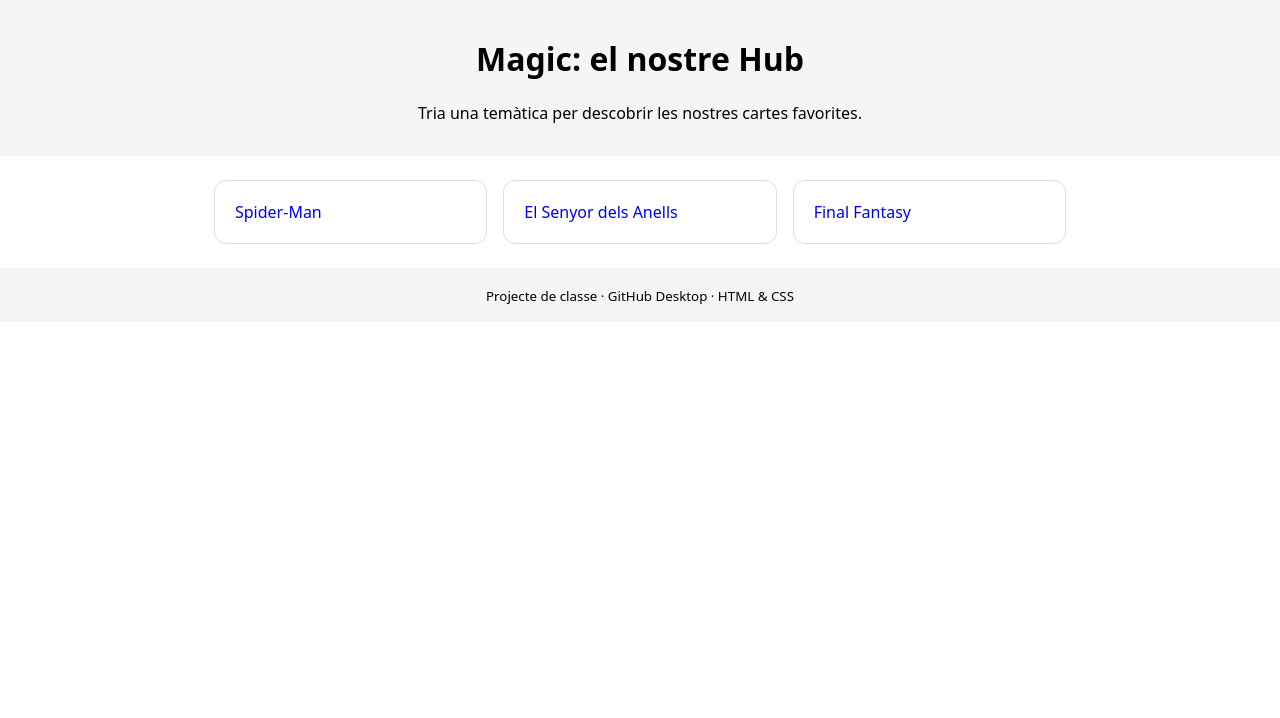
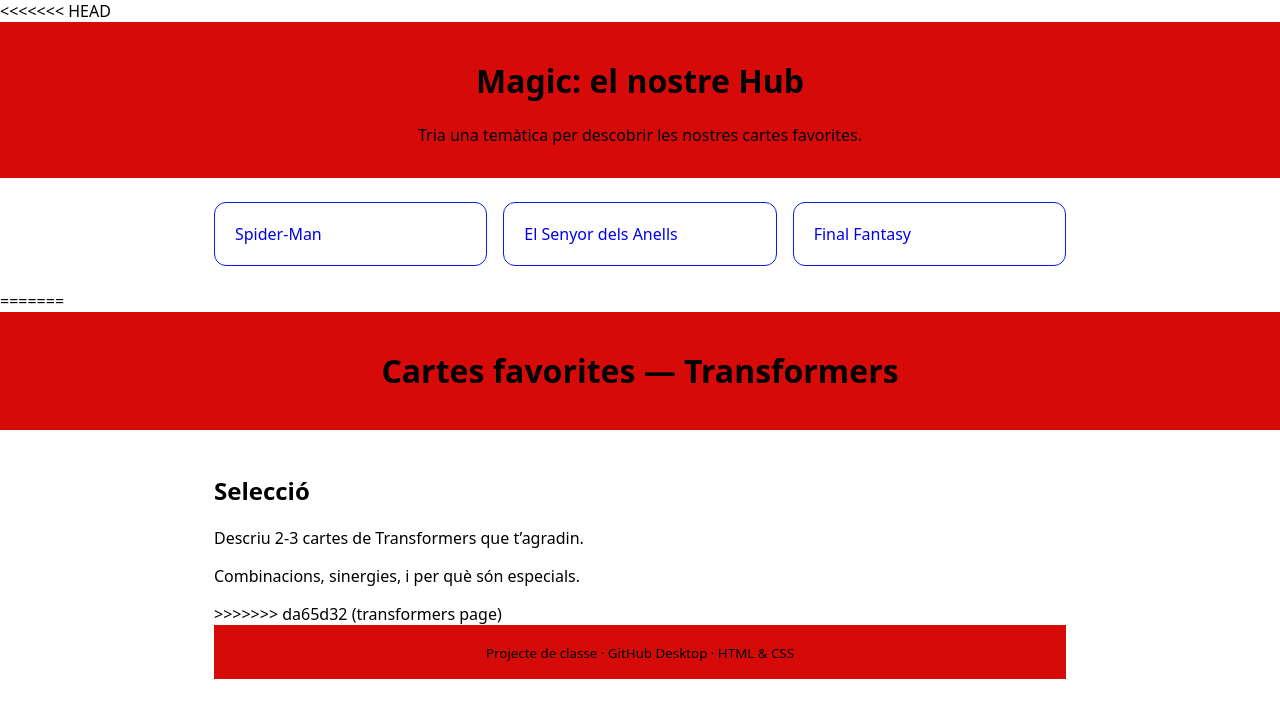
Before and after one commit to Llucfuez/magic-hub, a plain HTML site: page index.html in a window 1280 px wide. Drawn offline with Linux system fonts and the light colour scheme; files that its build step writes are made by us from their sources.

Commit message:
commit 1

```diff
--- a/index.html
+++ b/index.html
@@ -1,5 +1,6 @@
 <!DOCTYPE html>
 <html lang="ca">
+<<<<<<< HEAD
   <head>
     <meta charset="utf-8" />
     <meta name="viewport" content="width=device-width, initial-scale=1" />
@@ -19,6 +20,27 @@
         <a class="card" href="#" id="btn-ff">Final Fantasy</a>
       </nav>
     </main>
+=======
+<head>
+  <meta charset="utf-8" />
+  <meta name="viewport" content="width=device-width, initial-scale=1" />
+  <title>Magic: Transformer</title>
+  <link rel="stylesheet" href="styles/main.css" />
+  <link rel="stylesheet" href="styles/theme-transformers.css" />
+
+</head>
+<body>
+  <header>
+    <h1>Cartes favorites — Transformers</h1>
+  </header>
+
+  <main>
+    <article>
+      <h2>Selecció</h2>
+      <p>Descriu 2-3 cartes de Transformers que t’agradin.</p>
+      <p>Combinacions, sinergies, i per què són especials.</p>
+    </article>
+>>>>>>> da65d32 (transformers page)
 
     <footer>
       <small>Projecte de classe · GitHub Desktop · HTML & CSS</small>
--- /dev/null
+++ b/theme-transformers.css
@@ -0,0 +1,41 @@
+* {
+    box-sizing: border-box;
+}
+
+body {
+    font-family: system-ui, -apple-system, Segoe UI, Roboto, Arial, sans-serif;
+    margin: 0;
+}
+
+header,
+footer {
+    padding: 1rem;
+    text-align: center;
+    background: #d70a0a;
+}
+
+main {
+    padding: 1.5rem;
+    max-width: 900px;
+    margin: 0 auto;
+}
+
+.grid {
+    display: grid;
+    gap: 1rem;
+    grid-template-columns: repeat(auto-fit, minmax(220px, 1fr));
+}
+
+.card {
+    display: block;
+    padding: 1.25rem;
+    text-decoration: none;
+    border: 1px solid #0421e0;
+    border-radius: 12px;
+    transition: transform .1s ease, box-shadow .1s ease;
+}
+
+.card:hover {
+    transform: translateY(-2px);
+    box-shadow: 0 6px 18px rgba(0, 0, 0, .06);
+}
```
Also changed, not shown: Transformers.html (added).
